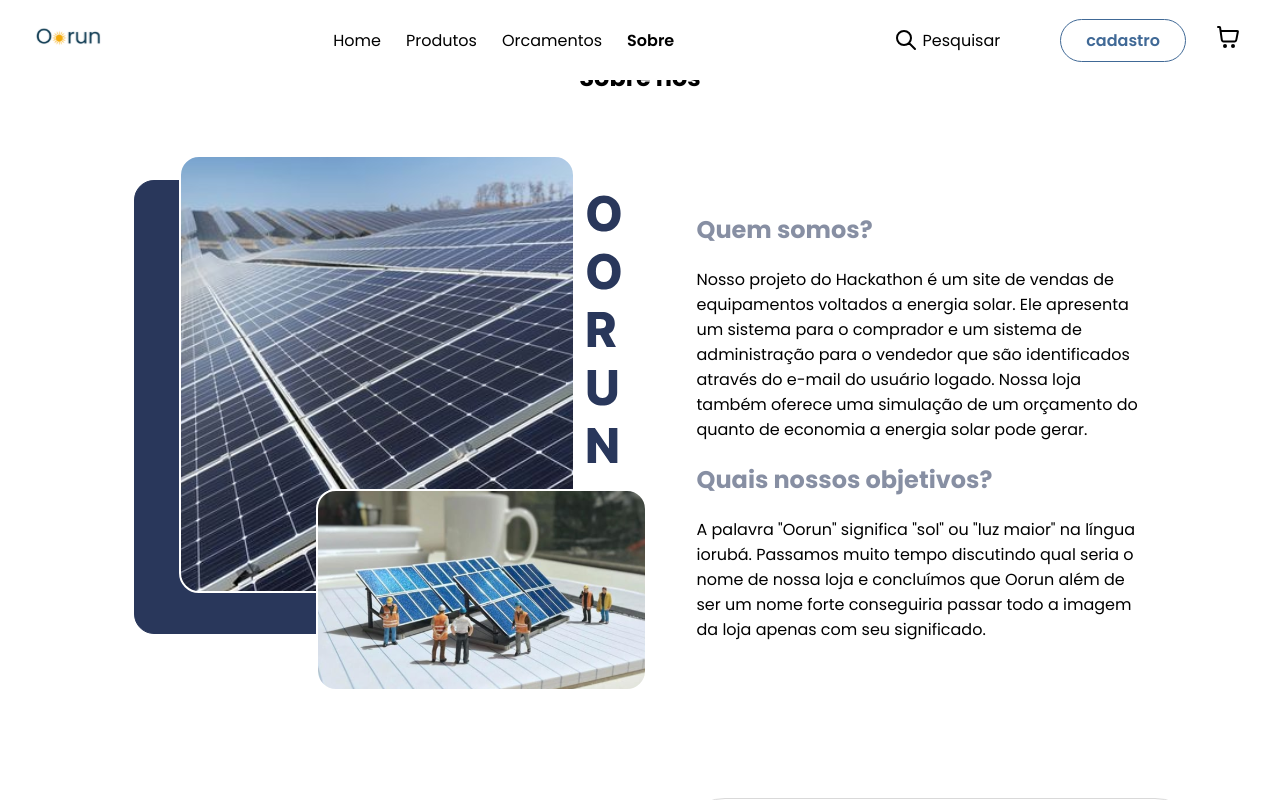
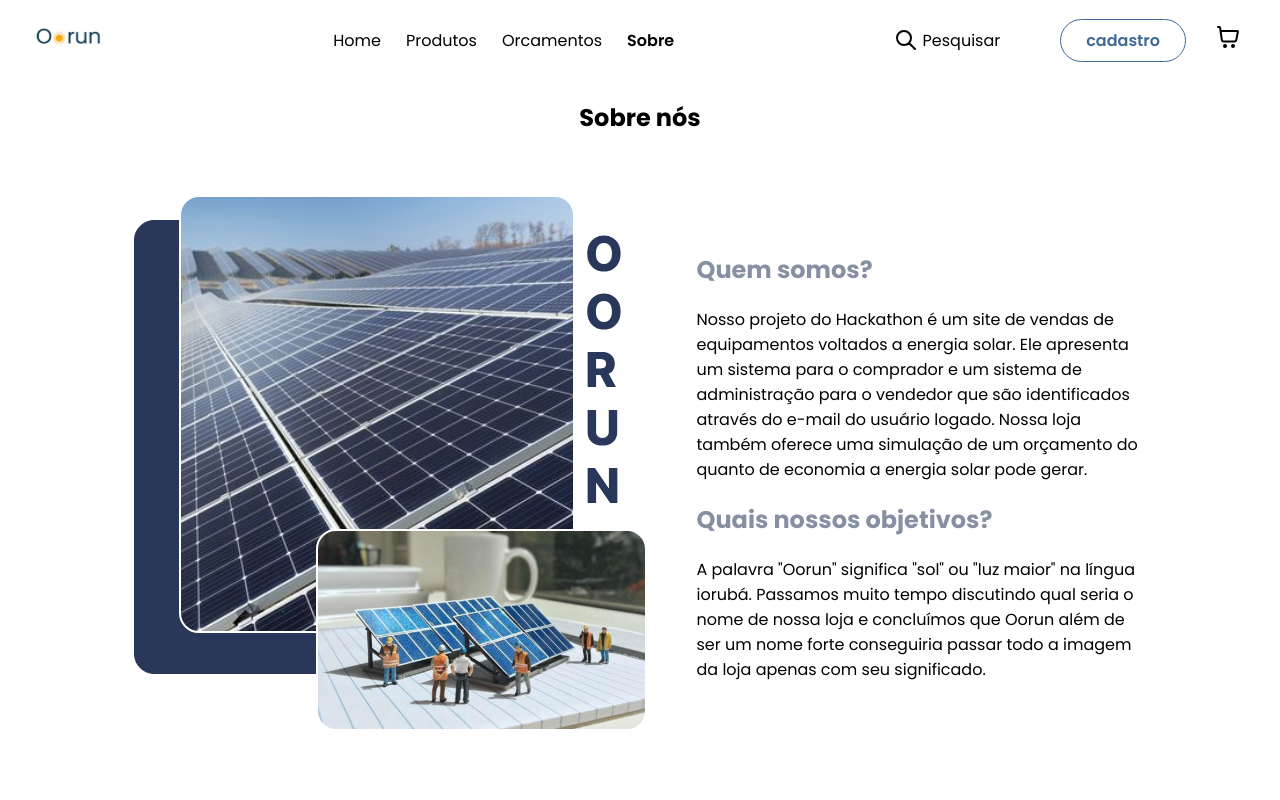
Before and after one commit to hackathon-equipe/HackathonFrontEnd, a Vue app: page /sobre in a window 1280 px wide. Shown: the top 800 px of the page. Built offline with nearby package versions, Linux system fonts and the light colour scheme.

Commit message:
fix: corrigido distancia do titulo na pagina sobre e alterado cor dos titulos de azul para preto #52

```diff
--- a/src/assets/base.css
+++ b/src/assets/base.css
@@ -7,6 +7,10 @@
   font-family: "Poppins", sans-serif;
   font-size: 16px;
   max-width: 100%;
+}
+
+h1{
+  color: black;
 }
 
 .carousel__prev,
--- a/src/views/SobreView.vue
+++ b/src/views/SobreView.vue
@@ -209,7 +209,7 @@ form input.submit-button{
     font-size: 24px;
     display: flex;
     justify-content: center;
-    padding-top: 60px;
+    padding-top: 100px;
 }
 
 .bunner-info h2{
```
